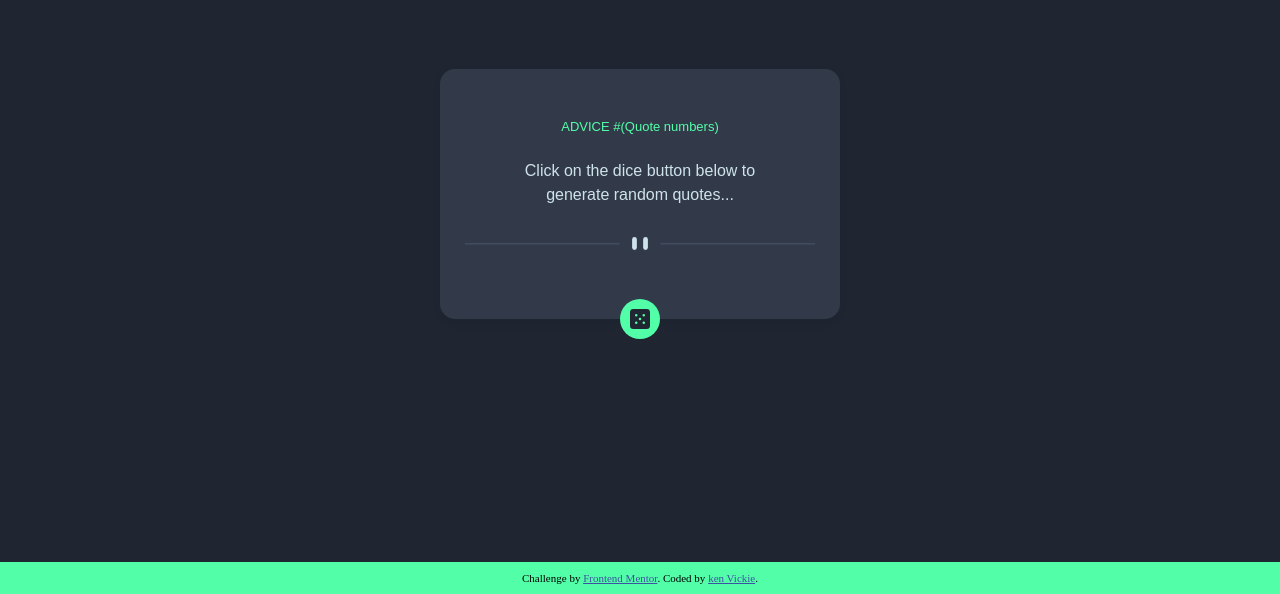
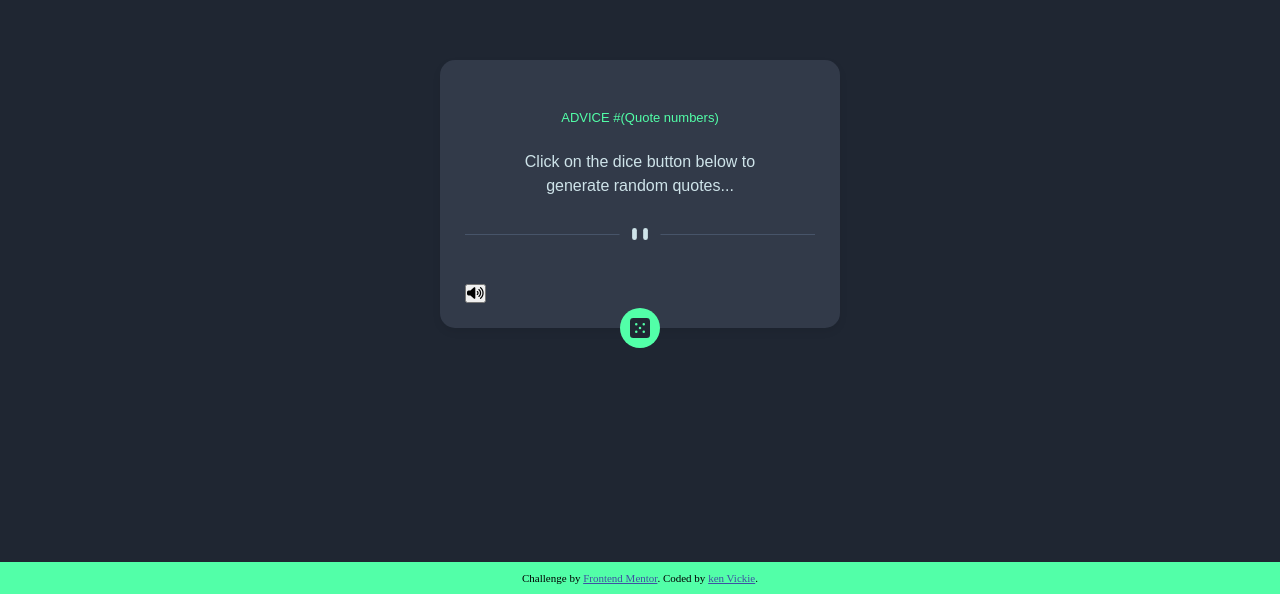
Before and after one commit to vickieken/Quote-generator, a plain HTML site: page index.html in a window 1280 px wide. Shown: the part 206-800 px from the top of the page. Drawn offline with Linux system fonts and the light colour scheme.

Commit message:
Add files via upload

```diff
--- a/index.html
+++ b/index.html
@@ -6,6 +6,7 @@
 
   <link rel="icon" type="image/png" sizes="32x32" href="./images/favicon-32x32.png">
   <link rel="stylesheet" href="style.css">
+  <link rel="stylesheet" href="https://cdnjs.cloudflare.com/ajax/libs/font-awesome/6.5.1/css/all.min.css" integrity="sha512-DTOQO9RWCH3ppGqcWaEA1BIZOC6xxalwEsw9c2QQeAIftl+Vegovlnee1c9QX4TctnWMn13TZye+giMm8e2LwA==" crossorigin="anonymous" referrerpolicy="no-referrer" />
 
   <title>Frontend Mentor | Advice generator app</title>
 
@@ -27,7 +28,7 @@
         </p>
       </div>
       <div class="line">
-        <span><img src="./images/pattern-divider-desktop.svg" alt="pattern-divider"></span>
+        <span><img class="pause" src="./images/pattern-divider-desktop.svg" alt="pattern-divider"><button class="play-btn"><i class="fas fa-volume-up"></i></button></span>
       </div>
       <div class="dice">
         <button class="btn">
```
